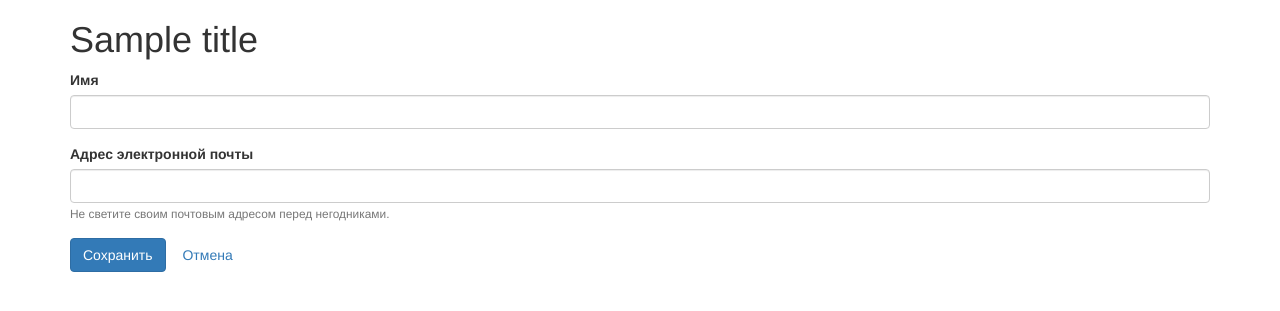
After one commit to stigfromsouth/PHPstud, a PHP site: template src/Views/users/EditForm.php in a window 1280 px wide. The commit adds this page. Shown: the top 311 px of the page. Run offline with PHP 8.4, Linux system fonts and the light colour scheme; the template is opened without the code that fills it: most values are stand-ins (such as "Sample title", 1, 10 or a date in 2020); data that the repository does not hold is empty.

Commit message:
- В UsersController.php добавлен метод создания пользователя actionCreate()                              метод обновления пользователя actionUpdate() - В User (User.php) в конструкторе дефолтные значения полей = null - В базовом контроллере Controller.php добавлен метод redirect и метод   isRequestMethodPost для проверки метода запроса POST/GET для   определения факта отправки формы - Добавлена view (EditForm.php) - форма создания/изменения пользователя

```diff
--- /dev/null
+++ b/src/Views/users/EditForm.php
@@ -0,0 +1,38 @@
+<?php
+/** @var  \App\Models\User $user */
+/** @var  string $title */
+?>
+<!doctype html>
+<html lang="en">
+<head>
+    <!-- Latest compiled and minified CSS -->
+    <link rel="stylesheet" href="https://maxcdn.bootstrapcdn.com/bootstrap/3.3.7/css/bootstrap.min.css"
+          integrity="sha384-BVYiiSIFeK1dGmJRAkycuHAHRg32OmUcww7on3RYdg4Va+PmSTsz/K68vbdEjh4u" crossorigin="anonymous">
+    <meta charset="UTF-8">
+    <meta name="viewport"
+          content="width=device-width, user-scalable=no, initial-scale=1.0, maximum-scale=1.0, minimum-scale=1.0">
+    <meta http-equiv="X-UA-Compatible" content="ie=edge">
+    <title><?= $title ?></title>
+</head>
+<body>
+<div class="container">
+    <h1><?= $title ?></h1>
+    <form action="/users/update" method="post">
+            <input type="hidden" class="form-control" value="<?= $user->id; ?>" name="id">
+        <div class="form-group">
+            <label for="name">Имя</label>
+            <input type="text" class="form-control" id="name" value="<?= $user->name; ?>" name="name">
+        </div>
+        <div class="form-group">
+            <label for="email">Адрес электронной почты</label>
+            <input type="text" class="form-control" id="email" value="<?= $user->email ?>" name="email">
+            <small id="emailHelp" class="form-text text-muted">Не светите своим почтовым адресом перед негодниками.</small>
+        </div>
+        <div class="form-group">
+            <button type="submit" class="btn btn-primary">Сохранить</button>
+            <a href="/users/index" class="btn btn-secondary">Отмена</a>
+        </div>
+    </form>
+</div>
+</body>
+</html>
```
Also changed, not shown: src/Controllers/UsersController.php (+51 -0 lines), src/Models/User.php (+6 -6 lines), src/System/Base/Controller.php (+11 -0 lines), src/Views/users/index.php (+8 -1 lines).
